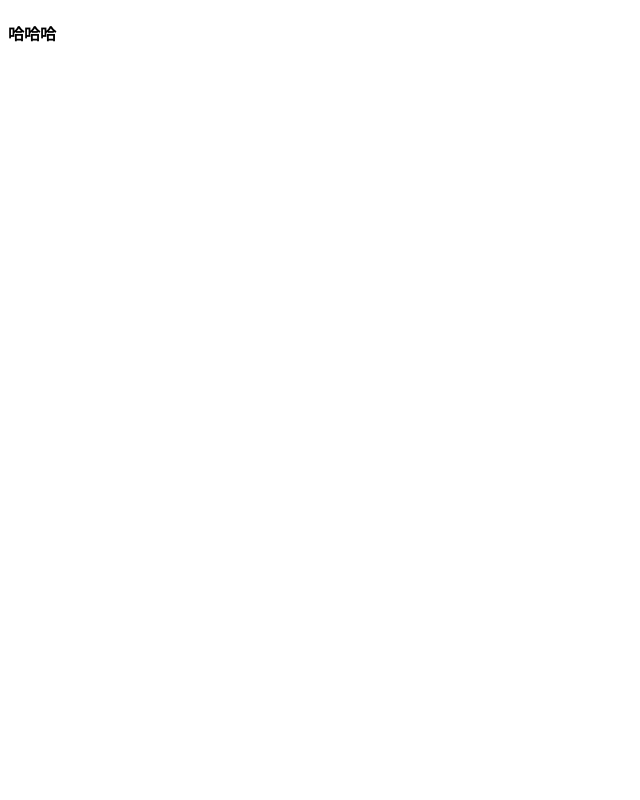
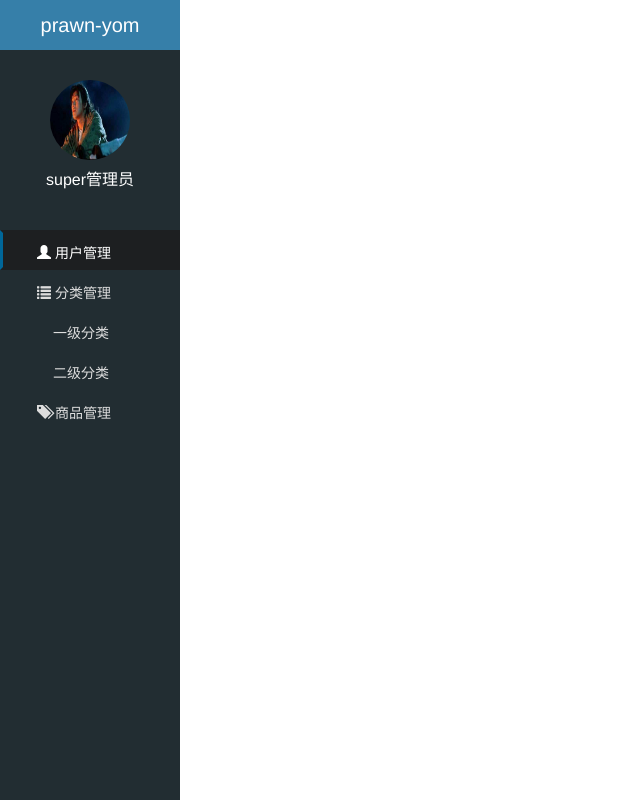
Before and after one commit to prawn-yom/web-letao, a website: page public/back/index.html in a window 1280 px wide. Shown: the whole page, without its empty margins (0-640 px from the left). Drawn offline with Linux system fonts and the light colour scheme.

Commit message:
完成了首页的侧边栏静态

```diff
--- a/public/back/css/common.css
+++ b/public/back/css/common.css
@@ -1,6 +1,17 @@
 * {
     padding: 0;
     margin: 0;
+}
+html,body {
+    height: 100%;
+}
+
+a {
+    text-decoration: none;
+}
+
+a:link,a:visited,a:hover,a:active {
+    text-decoration: none;
 }
 
 .login_bg {
@@ -15,3 +26,61 @@
 .panel-heading h4 {
     text-align: center
 }
+
+/* 首页 */
+.yc_aside {
+    width: 180px;
+    height: 100%;
+    background-color: #222d32;
+}
+/* 品牌标题 */
+.yc_aside .brand a {
+    display: block;
+    width: 180px;
+    height: 50px;
+    background-color: #367fa9;
+    color: #fff;
+    text-align: center;
+    line-height: 50px;
+    font-size: 20px;
+}
+
+/* 用户信息 */
+.yc_aside .user {
+    width: 180px;
+    height: 150px;
+}
+.yc_aside .user img {
+    width: 80px;
+    height: 80px;
+    border-radius: 50%;
+    display: block;
+    margin: 30px auto 0;
+}
+
+.yc_aside .user p {
+    height: 40px;
+    color: #fff;
+    text-align: center;
+    line-height: 40px;
+    font-size: 16px;
+}
+
+/* 导航栏 */
+.yc_aside .nav a {
+    display: block;
+    height: 40px;
+    line-height: 40px;
+    color: #ddd;
+    padding-left: 34px;
+    border: 3px solid transparent;
+}
+.yc_aside .nav a.now {
+    border-left-color: #069;
+    background-color: #1d1f21;
+    color: #fff;
+}
+
+.yc_aside .nav .child a{
+    padding-left: 50px;
+}
--- a/public/back/css/login.css
+++ /dev/null
@@ -1,8 +0,0 @@
-* {
-    padding: 0;
-    margin: 0;
-}
-
-body {
-
-}
--- a/public/back/index.html
+++ b/public/back/index.html
@@ -1,12 +1,81 @@
 <!DOCTYPE html>
 <html lang="en">
+
 <head>
     <meta charset="UTF-8">
     <meta name="viewport" content="width=device-width, initial-scale=1.0">
     <meta http-equiv="X-UA-Compatible" content="ie=edge">
-    <title>Document</title>
+    <title>乐淘管理系统-首页</title>
+    <!-- 引入bootstrap的css文件 -->
+    <link rel="stylesheet" href="./lib/bootstrap/css/bootstrap.css">
+    <!-- 引入 bootstrap-validator 的css文件 -->
+    <link rel="stylesheet" href="./lib/bootstrap-validator/css/bootstrapValidator.css">
+    <!-- 引入进度条css文件 -->
+    <link rel="stylesheet" href="./lib/nprogress/nprogress.css">
+    <!-- 引入自己的css文件 -->
+    <link rel="stylesheet" href="./css/common.css">
 </head>
+
 <body>
-    <h4>哈哈哈</h4>
+    <!-- 左边的侧边栏 -->
+    <div class="yc_aside">
+        <!-- 品牌标题 -->
+        <div class="brand">
+            <a href="index.html">prawn-yom</a>
+        </div>
+        <!-- 用户信息 -->
+        <div class="user">
+            <img src="./images/timg (1).jpg" alt="">
+            <p>super管理员</p>
+        </div>
+        <!-- 导航栏 -->
+        <div class="nav">
+            <ul>
+                <li>
+                    <a href="user.html"  class="now">
+                        <i class="glyphicon glyphicon-user"></i>
+                        用户管理
+                    </a>
+                </li>
+                <li>
+                    <a href="javascript:;">
+                        <i class="glyphicon glyphicon-list"></i>
+                        分类管理
+                    </a>
+                    <div class="child">
+                        <a href="firth.html">一级分类</a>
+                        <a href="firth.html">二级分类</a>
+                    </div>
+                </li>
+                <li>
+                    <a href="product.html">
+                        <i class="glyphicon glyphicon-tags"></i>
+                        商品管理
+                    </a>
+                </li>
+            </ul>
+        </div>
+    </div>
+
+
+    <!-- 右边的内容 -->
+    <div class="yc_main"></div>
+
+
+
+
+
+    <!-- 引入jQuery文件 -->
+    <script src="./lib/jquery/jquery-1.12.4.js"></script>
+    <!-- 引入bootstrap的js文件 -->
+    <script src="./lib/bootstrap/js/bootstrap.js"></script>
+    <!-- 引入 bootstrap-validator 的js文件 -->
+    <script src="./lib/bootstrap-validator/js/bootstrapValidator.js"></script>
+    <!-- 引入 nprogress 的js文件 -->
+    <script src="./lib/nprogress/nprogress.js"></script>
+    <!-- 引入自己的js文件 -->
+    <script src="./js/common.js"></script>
+    <script src="./js/index.js"></script>
 </body>
+
 </html>
```
Also changed, not shown: public/back/images/timg (1).jpg (added), public/back/js/common.js (line endings or trailing spaces), public/back/js/index.js (added).
